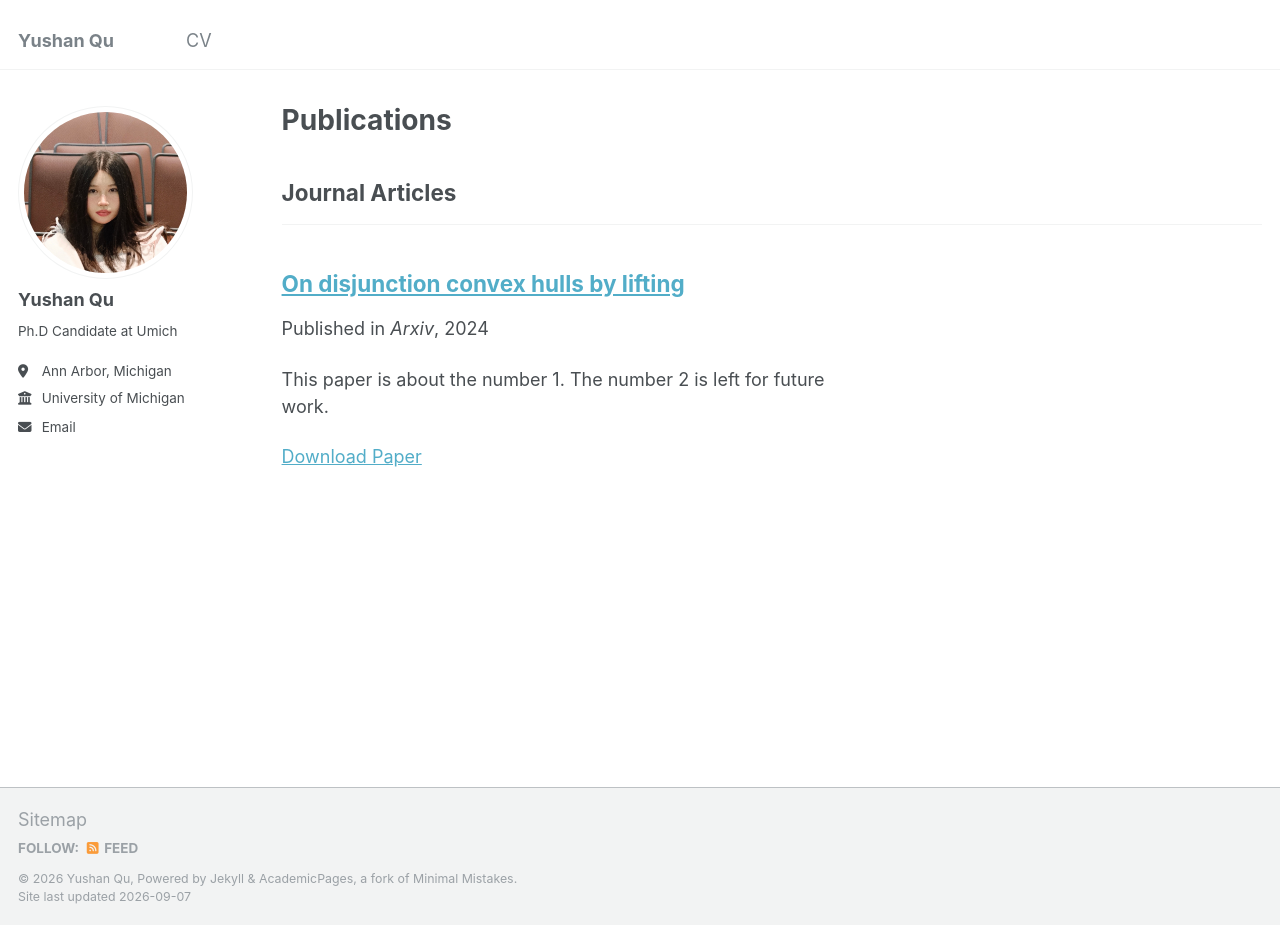
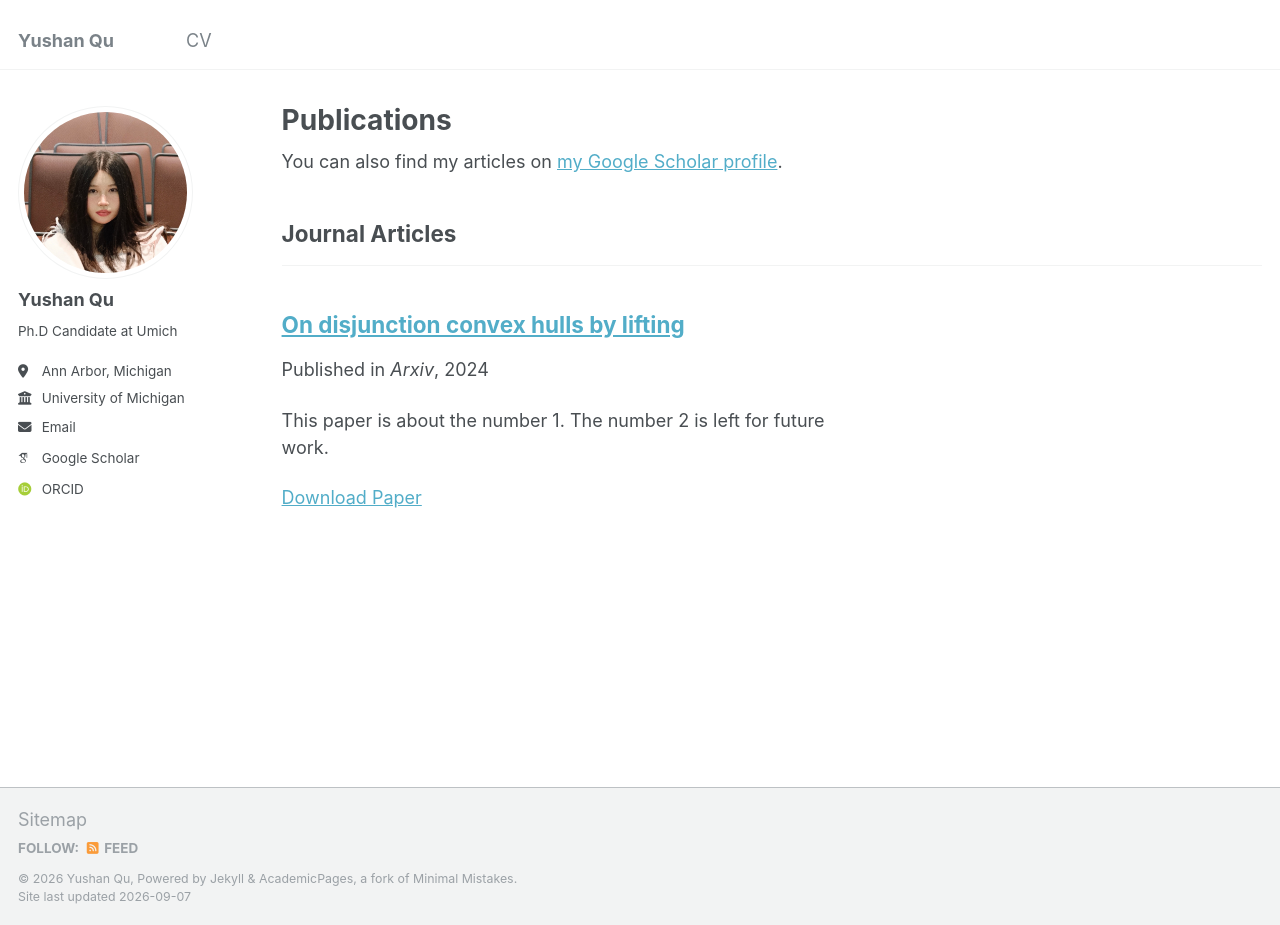
Before and after one commit to yushanqu/yushanqu.github.io, a Jekyll site: the page built from _pages/publications.html, in a window 1280 px wide and 925 px high. Built offline with Jekyll 4.4.1, drawn with Linux system fonts in a browser that asks for light colours; some web fonts are replaced; part of the change alters nothing that is shown.

Commit message:
Update _config.yml

```diff
--- a/_config.yml
+++ b/_config.yml
@@ -32,9 +32,9 @@ author:
 
   # Academic websites
   arxiv            : # URL - Update with the correct link to your profile
-  googlescholar    : # "https://scholar.google.com/citations?user=PS_CX0AAAAAJ"
+  googlescholar    : "https://scholar.google.com/citations?hl=en&user=RUUhFz8AAAAJ"
   impactstory      : # URL
-  orcid            : # "http://orcid.org/yourorcidurl"
+  orcid            : "https://orcid.org/0000-0002-2862-4224"
   semantic         : # URL
   pubmed           : # "https://www.ncbi.nlm.nih.gov/pubmed/?term=john+snow"
   researchgate     : # URL
```
